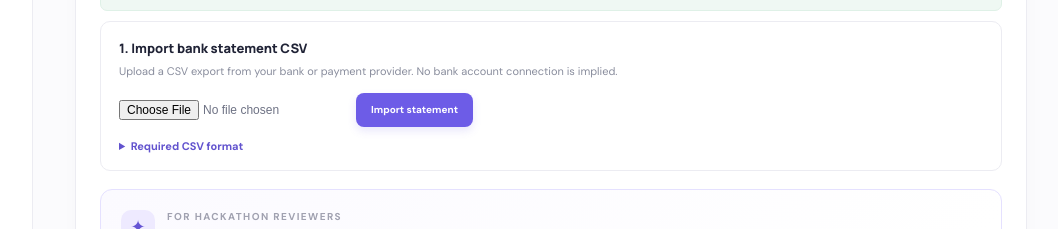
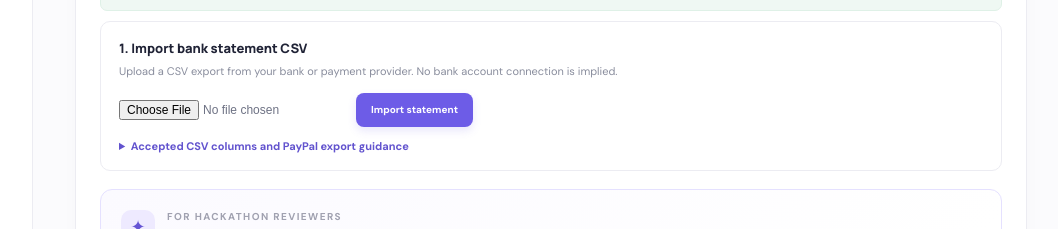
Before and after one commit to Moana-star/payproof-ai, a Next.js app: page / in a window 1280 px wide. Shown: the part 1320-1549 px from the top of the page, without its empty margins (211-1269 px from the left). Built offline with nearby package versions, Linux system fonts and the light colour scheme; no server answers.

Commit message:
Explain genuine bank and PayPal CSV import requirements

```diff
--- a/components/reconciliation-console.tsx
+++ b/components/reconciliation-console.tsx
@@ -230,7 +230,7 @@ export function ReconciliationConsole() {
     <div className="recon-import">
       <div><h3>1. Import bank statement CSV</h3><p>Upload a CSV export from your bank or payment provider. No bank account connection is implied.</p></div>
       <div className="recon-import-controls"><input type="file" accept=".csv,text/csv" onChange={(e) => setFile(e.target.files?.[0] || null)} aria-label="Choose bank statement CSV" /><button className="primary-button" onClick={importCsv} disabled={!file || !!busy}>{busy === "import" ? "Importing…" : readOnlyDemo ? "Import sample CSV" : "Import statement"}</button></div>
-      <details><summary>Required CSV format</summary><code>transaction_id,amount,currency,reference,description,posted_at</code><p>Example: BANK-1001,24.50,USD,PayPal-capture-or-order-ID,Coffee gift set,2026-10-28T10:00:00Z</p><small>Positive incoming amounts only. Transaction IDs are deduplicated. Keep the source file for your records.</small></details>
+      <details><summary>Accepted CSV columns and PayPal export guidance</summary><code>transaction_id,amount,currency,reference,description,posted_at</code><p>Bank export: use the bank transaction ID, incoming amount, currency and the PayPal capture/order reference shown in the bank narration or reference field.</p><p>PayPal activity export: Transaction ID, Gross, Currency and Date are accepted; when no separate reference column exists, Transaction ID is used as the reference. Invoice ID or Custom Number is also accepted as a reference.</p><p>Use the original provider/bank export, not the downloadable synthetic judge CSV. Positive incoming amounts only. Transaction IDs are deduplicated. A PayPal activity export can confirm provider-side activity; it does not prove that funds settled in a bank account.</p><small>Accepted amount headers include amount, gross, credit and deposit amount. Accepted date headers include posted_at, transaction_date, date and booking_date. Keep the original source file for your records.</small></details>
     </div>
     <section className="recon-judge-kit" aria-labelledby="judge-kit-title">
       <div className="recon-judge-kit-heading"><span className="recon-judge-kit-icon">✦</span><div><p className="eyebrow">FOR HACKATHON REVIEWERS</p><h3 id="judge-kit-title">Judge testing kit</h3><p>Start with the sample statement, then explore how PayProof AI handles payment evidence and exceptions.</p></div></div>
```
